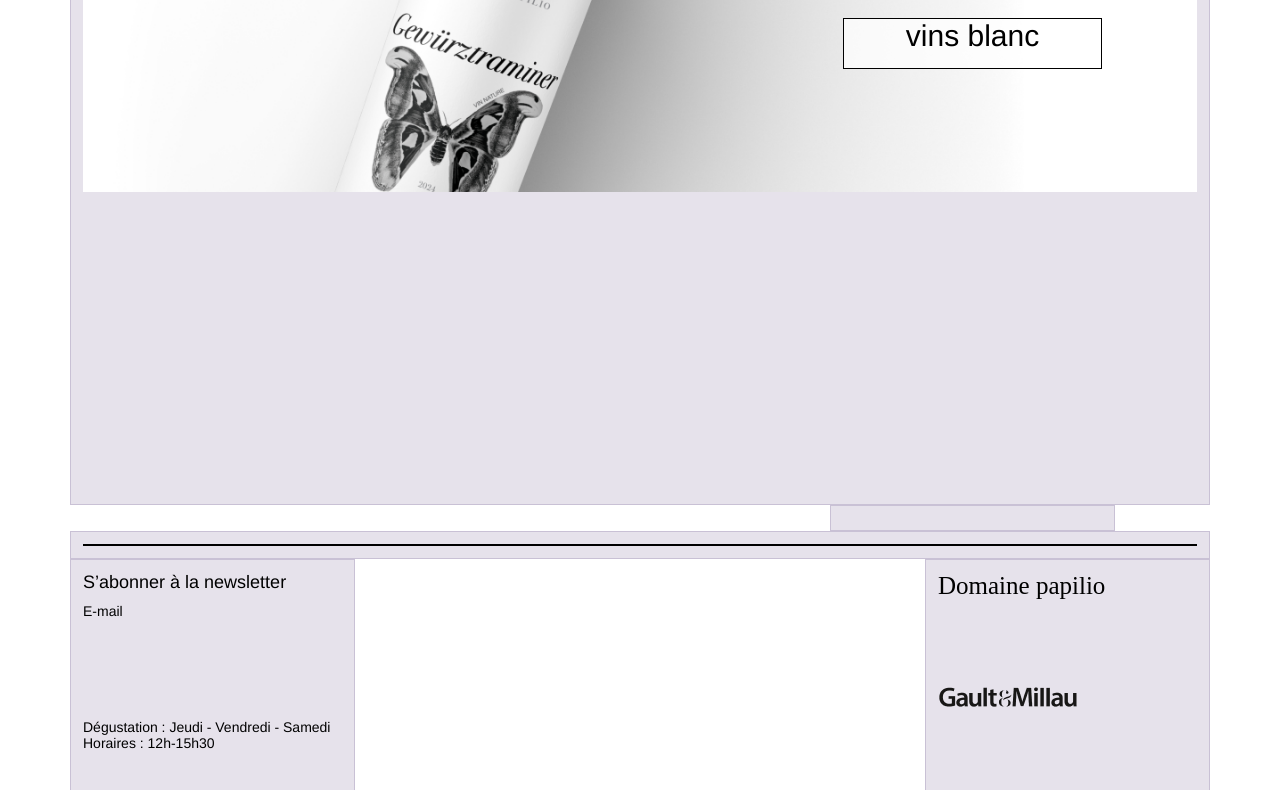
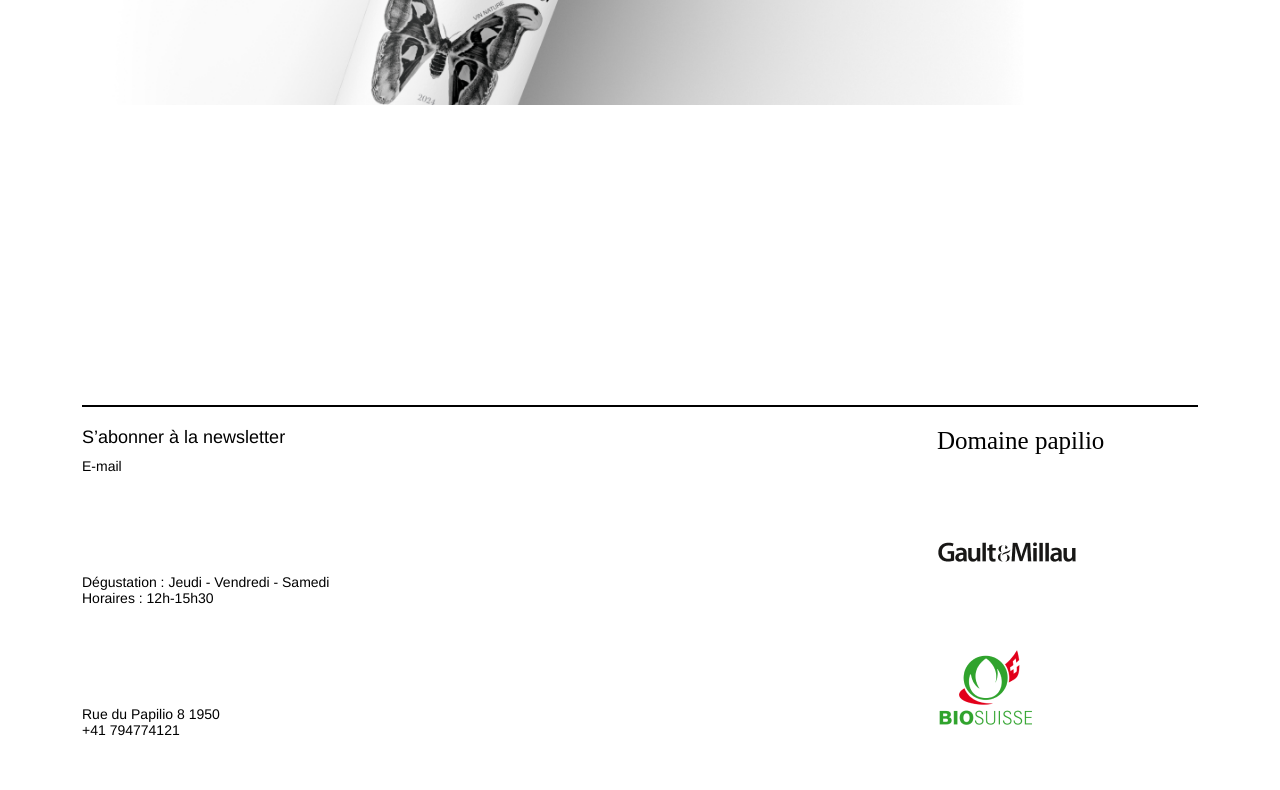
Before and after one commit to AndreaIacoviello/imd22-vin-nature, a website built with Parcel: page src/vinrouge.html in a window 1280 px wide. Shown: the part 1449-2239 px from the top of the page. Built offline with nearby package versions, Linux system fonts and the light colour scheme.

Commit message:
modifications marges / enlever la griller visible

```diff
--- a/src/scss/main.scss
+++ b/src/scss/main.scss
@@ -22,13 +22,6 @@ video {
 
 body {
   background: #fff;
-}
-.row > .col,
-.row > [class^="col-"] {
-  padding-top: 12px;
-  padding-bottom: 12px;
-  background-color: rgba(86, 61, 124, 0.15);
-  border: 1px solid rgba(86, 61, 124, 0.2);
 }
 
 @import "bootstrap/scss/bootstrap-grid";
@@ -156,6 +149,7 @@ body {
   background: url(../images/image-domaine.png) lightgray 50% / cover no-repeat;
   background-size: cover;
   margin-top: 350px;
+  margin-bottom: 30px;
 }
 .texteledomaine {
   margin-top: 10%;
@@ -203,6 +197,7 @@ body {
   background: url(../images/image-lencaver.png) lightgray 50% / cover no-repeat;
   background-size: cover;
   margin-top: 100px;
+  margin-bottom: 30px;
 }
 .textelencaveur {
   margin-top: 200px;
@@ -252,6 +247,7 @@ body {
   width: 100%;
   height: 2px;
   background: #000;
+  margin-bottom: 20px;
 }
 .footertitre {
   margin-bottom: 100px;
```
